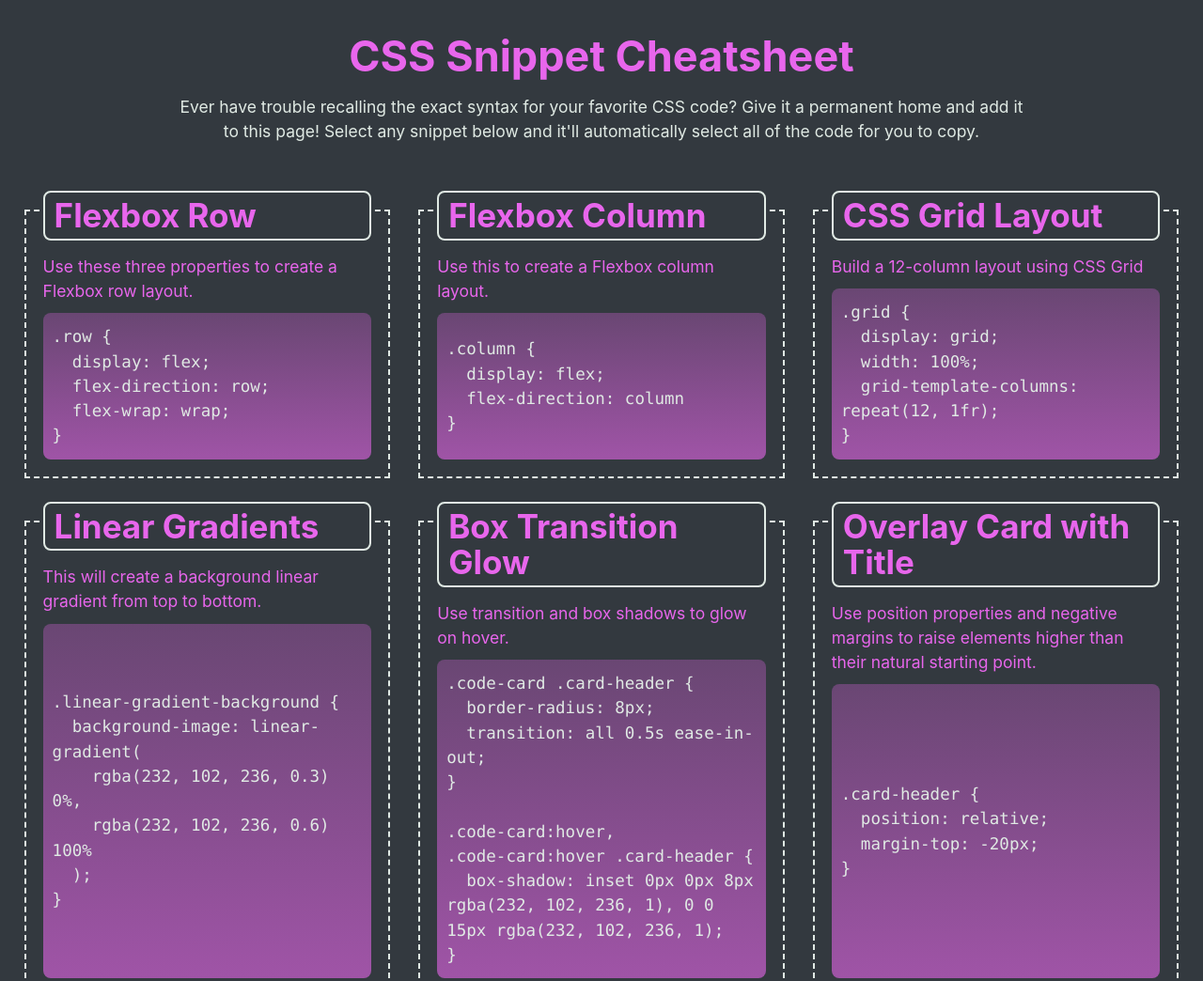
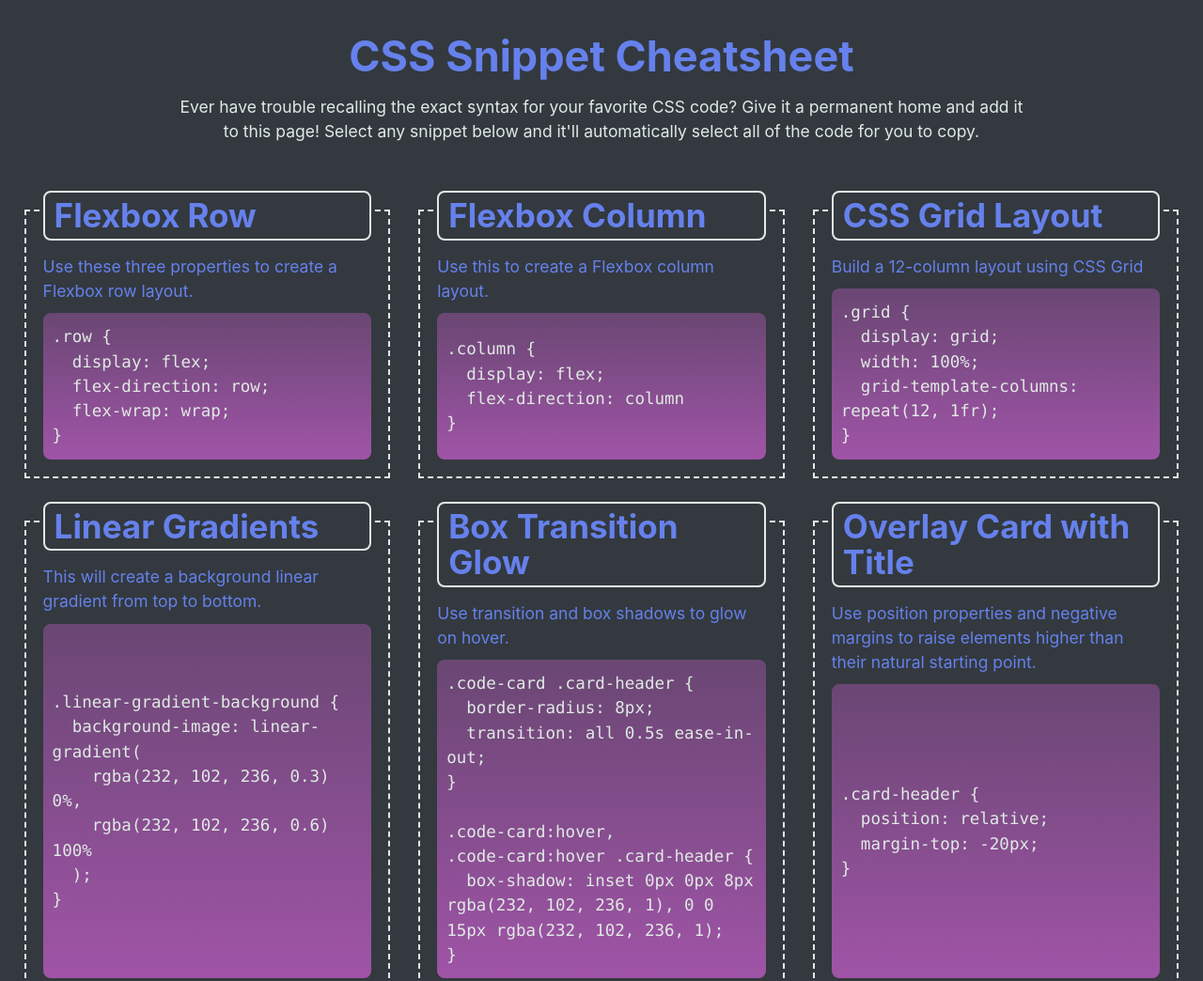
Before and after one commit to garrett-lieb/css-cheat-sheet, a plain HTML site: page index.html in a window 1280 px wide. Shown: the top 1044 px of the page at 94% size. Drawn offline with Linux system fonts and the light colour scheme.

Commit message:
changed color pallete

```diff
--- a/assets/css/style.css
+++ b/assets/css/style.css
@@ -3,7 +3,7 @@
     --outer-space: #33393f;
     --bright-turquoise: #2aefcb;
     --gin: #e0eae4;
-    --heliotrope: #e866ec;
+    --lilac: #6681ec;
   }
 
   /* set content highlight color and background */
@@ -36,7 +36,7 @@
   h5,
   h6 {
     margin-bottom: 0.625rem;
-    color: var(--heliotrope);
+    color: var(--lilac);
     font-weight: 700;
     line-height: 1.1;
   }
@@ -129,7 +129,7 @@
     justify-content: flex-start;
     min-height: 100%;
     padding: 2rem;
-    color: var(--heliotrope);
+    color: var(--lilac);
 
     /* outline is like border, but on the outside of the box instead of inside */
     outline: 2px dashed var(--gin);
@@ -143,7 +143,7 @@
     margin: -4rem 0 1.5rem 0;
     padding: 0.5rem 1rem;
     background-color: var(--outer-space);
-    color: var(--heliotrope);
+    color: var(--lilac);
     border: 2px solid var(--gin);
     border-radius: 8px;
     transition: all 0.5s ease-in-out;
@@ -152,7 +152,7 @@
   /* set an outer and inner drop shadow on the card to create a glowing effect on hover */
   .code-card:hover,
   .code-card:hover .card-header {
-    box-shadow: inset 0px 0px 8px var(--heliotrope), 0 0 15px var(--heliotrope);
+    box-shadow: inset 0px 0px 8px var(--lilac), 0 0 15px var(--lilac);
   }
 
   /* each card's code block grows to the height of the largest code block on the page, making each card even in height */
```
